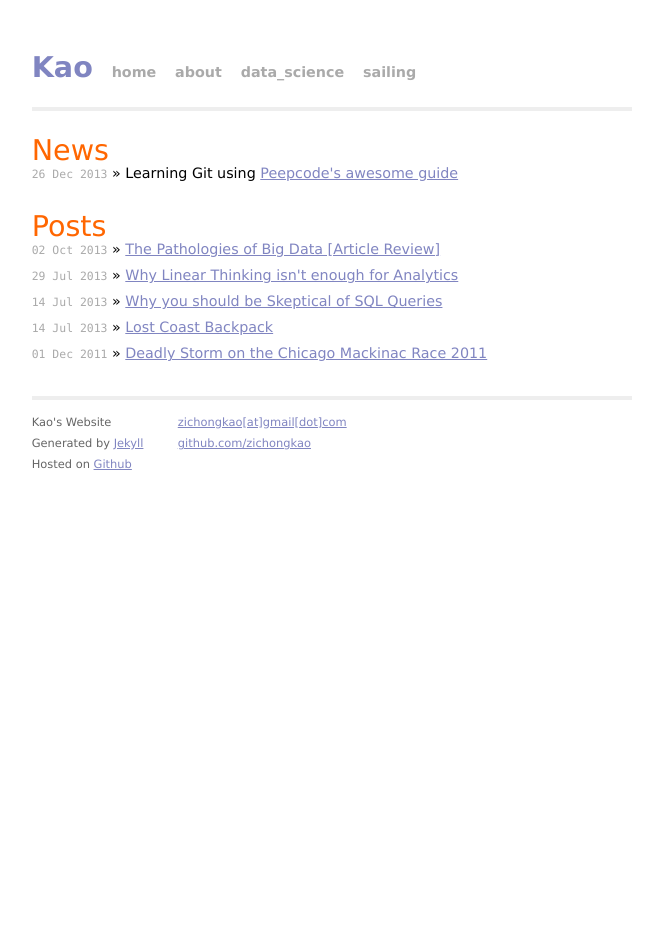
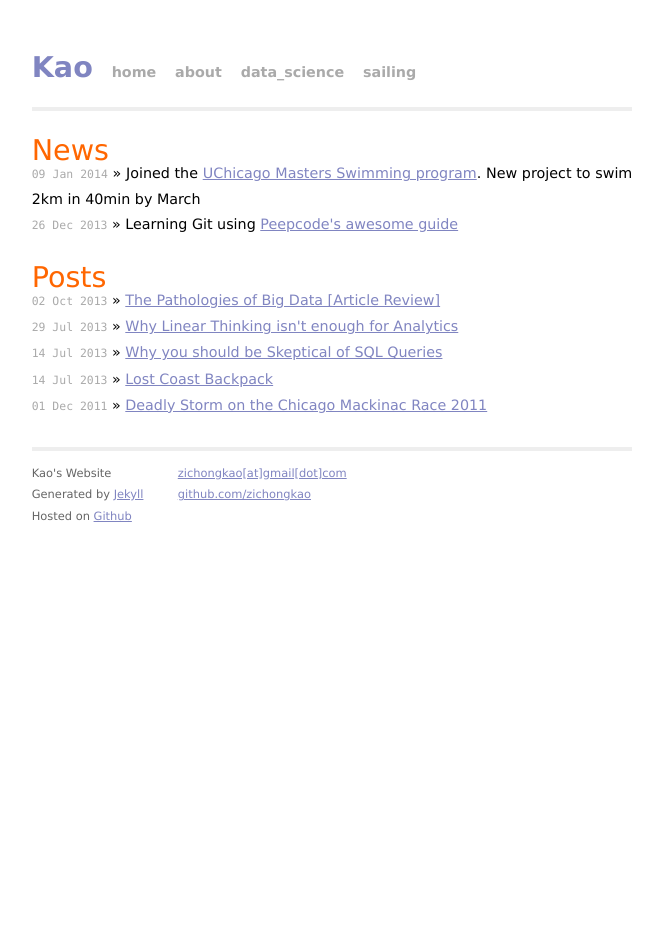
Before and after one commit to zichongkao/zichongkao.github.io, a Jekyll site: the page built from index.html, in a window 1280 px wide. Shown: the whole page, without its empty margins (308-971 px from the left). Built offline with Jekyll 4.4.1, drawn with Linux system fonts in a browser that asks for light colours; Markdown is read by kramdown in place of the engine named in the settings.

Commit message:
enova data smackdown

```diff
--- a/index.html
+++ b/index.html
@@ -6,6 +6,7 @@ title: Kao's Website
 <div id="home">
   <h1>News</h1>
   <ul class="posts">
+    <li><span>09 Jan 2014</span> &raquo; Joined the <a href="http://athletics.uchicago.edu/facilities/masters_swim">UChicago Masters Swimming program</a>. New project to swim 2km in 40min by March</li>
     <li><span>26 Dec 2013</span> &raquo; Learning Git using <a href="https://github.com/pluralsight/git-internals-pdf/releases">Peepcode's awesome guide</a></li>
   </ul>
   <h1>Posts</h1>
```
